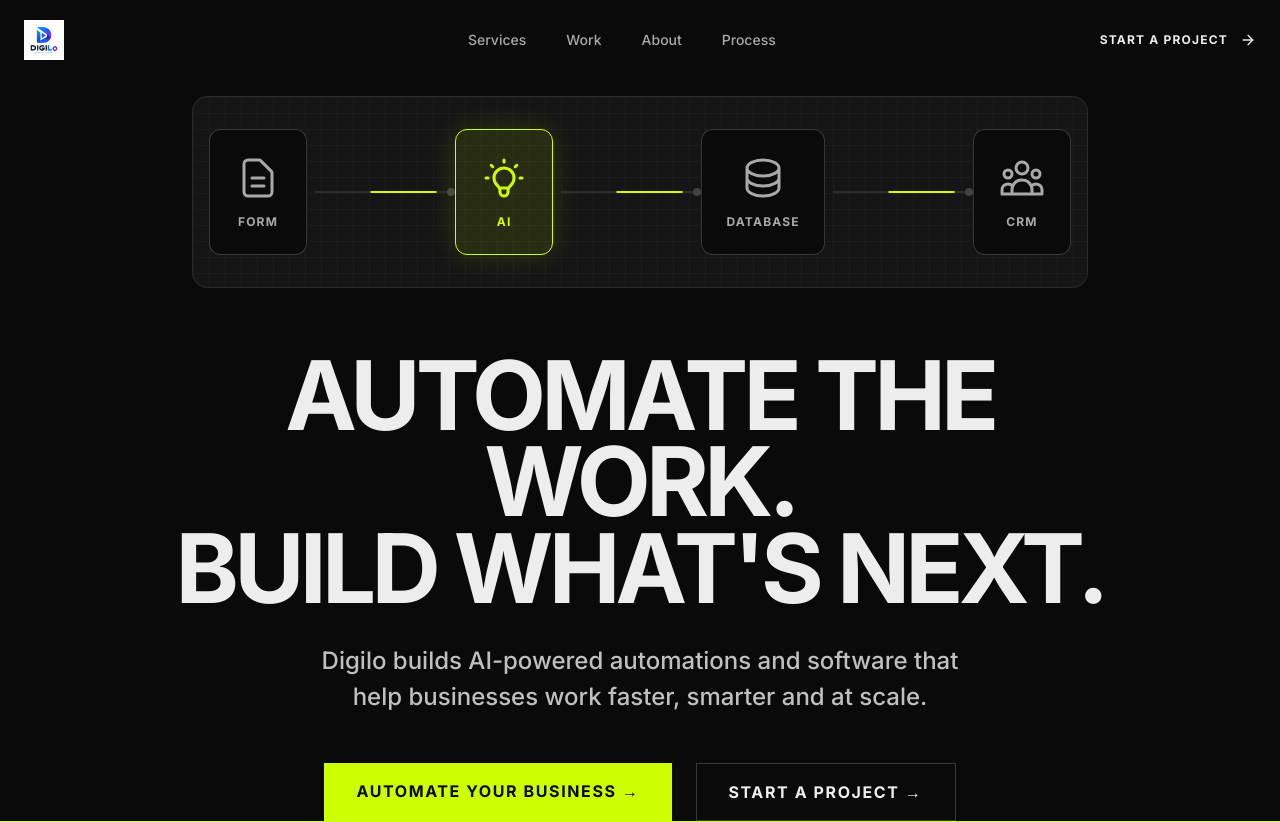
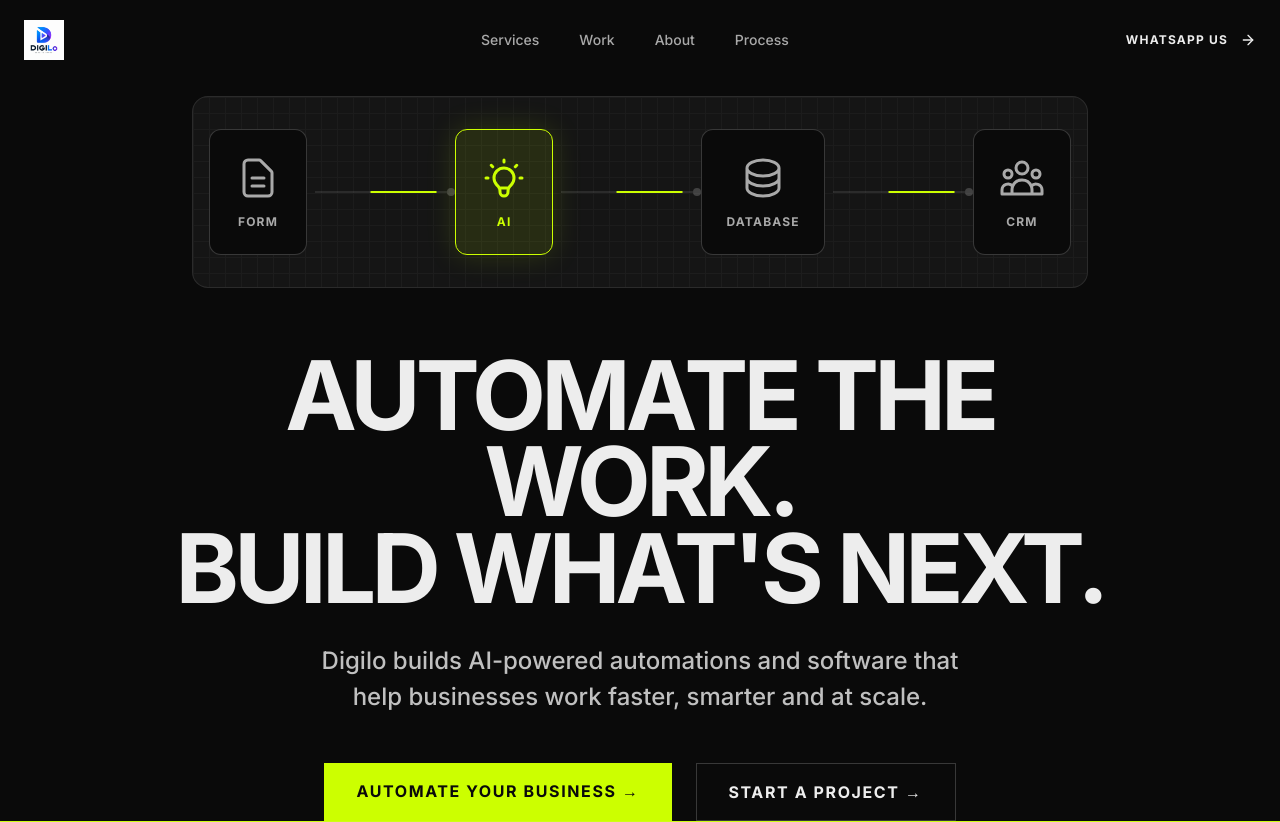
Before and after one commit to Mraushan28/DigiLo, a Next.js app: page / in a window 1280 px wide. Shown: the top 822 px of the page. Built offline with nearby package versions, Linux system fonts and the light colour scheme; no server answers.

Commit message:
feat: replace navbar contact CTA with WhatsApp link

```diff
--- a/src/components/layout/Navbar.tsx
+++ b/src/components/layout/Navbar.tsx
@@ -56,13 +56,15 @@ export default function Navbar() {
         </nav>
 
         <div className="hidden md:flex items-center">
-          <Link
-            href="#contact"
+          <a
+            href="https://wa.me/917707052307?text=Hi%20Digilo%2C%20I'd%20like%20to%20discuss%20a%20project."
+            target="_blank"
+            rel="noopener noreferrer"
             className="group flex items-center gap-3 text-xs font-bold uppercase tracking-[0.1em] text-foreground hover:text-accent transition-colors duration-300"
           >
-            Start a Project
+            WHATSAPP US
             <ArrowRight className="w-4 h-4 transition-transform duration-300 group-hover:translate-x-1" />
-          </Link>
+          </a>
         </div>
 
         {/* Mobile Toggle */}
@@ -92,13 +94,15 @@ export default function Navbar() {
               {link.name}
             </Link>
           ))}
-          <Link
-            href="#contact"
+          <a
+            href="https://wa.me/917707052307?text=Hi%20Digilo%2C%20I'd%20like%20to%20discuss%20a%20project."
+            target="_blank"
+            rel="noopener noreferrer"
             onClick={() => setMobileMenuOpen(false)}
-            className="text-accent mt-8 flex items-center gap-3 text-lg"
+            className="text-accent mt-8 flex items-center gap-3 text-lg font-bold uppercase tracking-widest"
           >
-            Start a Project <ArrowRight className="w-6 h-6" />
-          </Link>
+            WHATSAPP US <ArrowRight className="w-6 h-6" />
+          </a>
         </nav>
       </div>
     </header>
```
